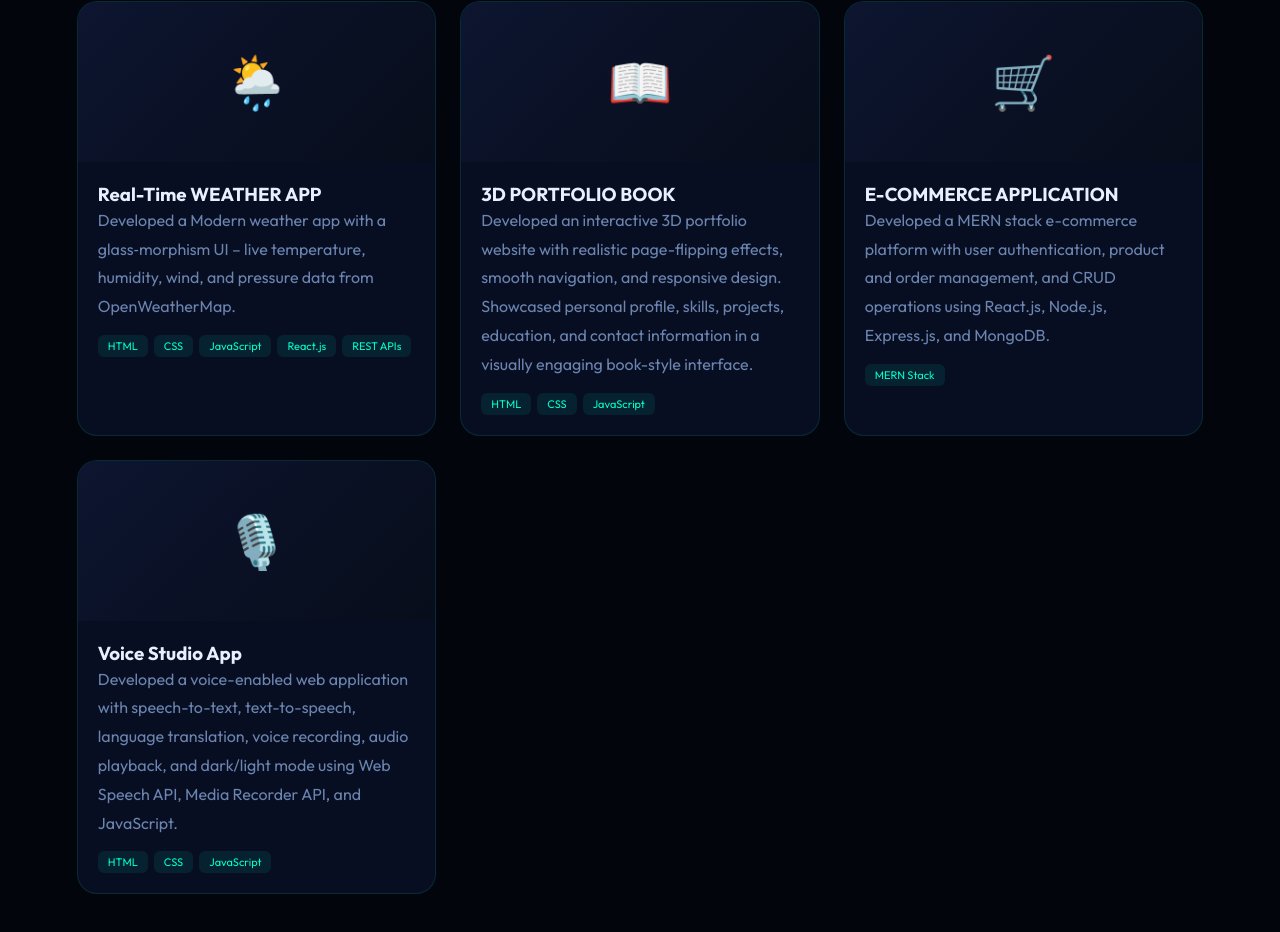
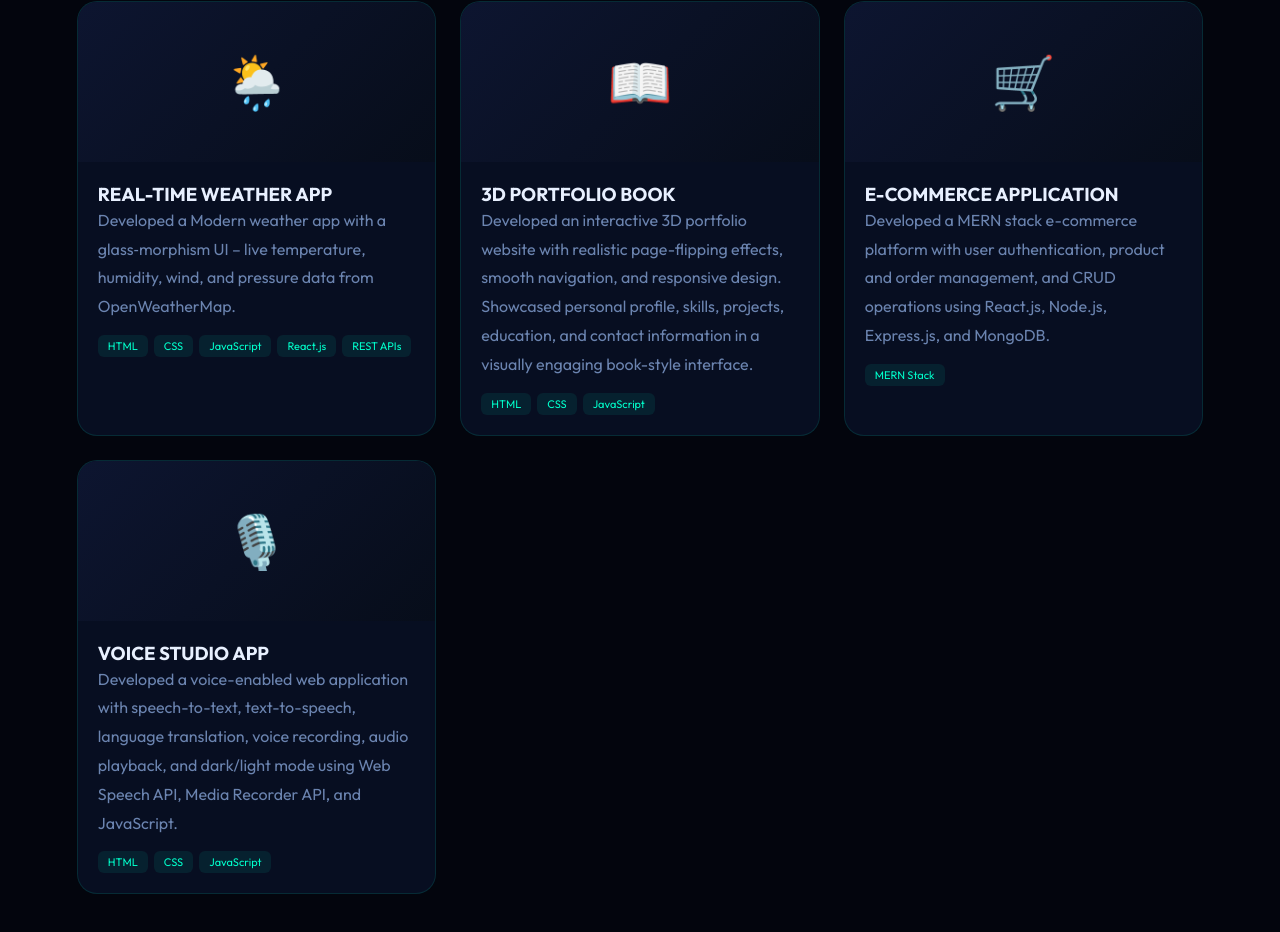
Before and after one commit to Lokesht218/My-Portfolio, a plain HTML site: page index.html in a window 1280 px wide. Shown: the part 4038-4970 px from the top of the page. Drawn offline with nearby package versions, Linux system fonts and the light colour scheme.

Commit message:
Update index.html

```diff
--- a/index.html
+++ b/index.html
@@ -420,7 +420,7 @@
 
   <div class="proj-body">
 
-    <h3>Real-Time WEATHER APP</h3>
+    <h3>REAL-TIME WEATHER APP</h3>
 
     <p>Developed a Modern weather app with a glass‑morphism UI – live temperature, humidity, wind, and pressure data from OpenWeatherMap.</p>
 
@@ -493,7 +493,7 @@
 
       <div class="proj-body">
 
-        <h3>Voice Studio App</h3>
+        <h3>VOICE STUDIO APP</h3>
 
         <p>Developed a voice-enabled web application with speech-to-text, text-to-speech, language translation, voice recording, audio playback, and dark/light mode using Web Speech API, Media Recorder API, and JavaScript.</p>
 
```
